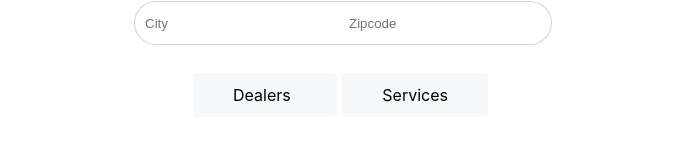
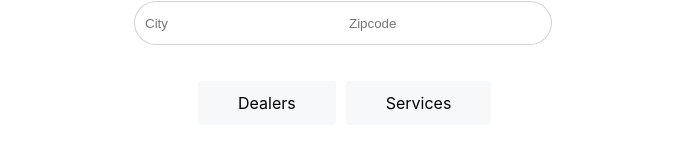
Before and after one commit to hennessymarketingadmin/SEO-Builder, a React (Create React App) app: page / in a window 1280 px wide. Shown: the part 310-458 px from the top of the page, without its empty margins (297-982 px from the left). Built offline with nearby package versions, Linux system fonts and the light colour scheme.

Commit message:
fixing error

```diff
--- a/src/App.css
+++ b/src/App.css
@@ -35,7 +35,7 @@
     border: none;
     padding: 10px 30px;
     color: white;
-    margin: 0px;
+    margin: 20px 0px 0px 0px;
     margin-bottom: 30px;
     cursor: pointer;
     font-size: 20px;
@@ -182,7 +182,7 @@ hr {
     padding: 12px 40px;
     border-radius: 4px;
     cursor: pointer;
-    margin-right: 5px;
+    margin: 20px 5px 5px 5px;
     width: 1000px;
 }
 .dropdown-content {
--- a/src/App.js
+++ b/src/App.js
@@ -117,8 +117,8 @@ class App extends Component {
             this.setState({serviceCenter: 'https://www.landroverbuckhead.net/service-department.htm'})
             this.setState({serviceApp: 'https://www.landroverbuckhead.net/service/schedule-appointment.htm'})
             this.setState({serviceSpecials: 'https://www.landroverbuckhead.net/promotions/service/index.htm'})
-        } else if (dealer === 'Land Rover North Georgia') {
-            this.setState({dealer: 'Land Rover North Georgia'})
+        } else if (dealer === 'Land Rover North Atlanta') {
+            this.setState({dealer: 'Land Rover North Atlanta'})
             this.setState({address: '1505 Mansell Rd, Alpharetta, GA 30009'})
             this.setState({state: 'Georgia'})
             // this.setState({city: 'Alpharetta'})
--- a/src/components/pages/oilChanges.js
+++ b/src/components/pages/oilChanges.js
@@ -1158,7 +1158,7 @@ class oilChanges extends Component {
             placeholder='Update image with url link'
             onChange = {(event) => {
                 let text = event.target.value;
-                console.log(text)
+                // console.log(text)
                 this.setState({imageUrl: text})
             }}
             ></input>
```
